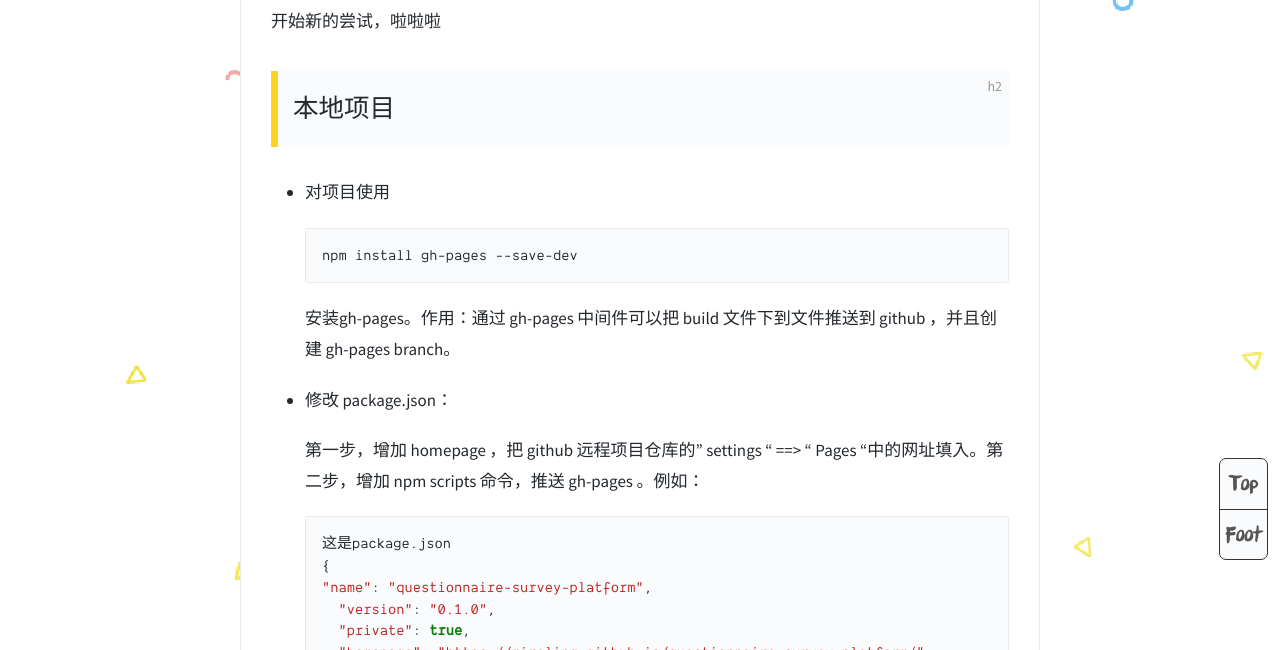
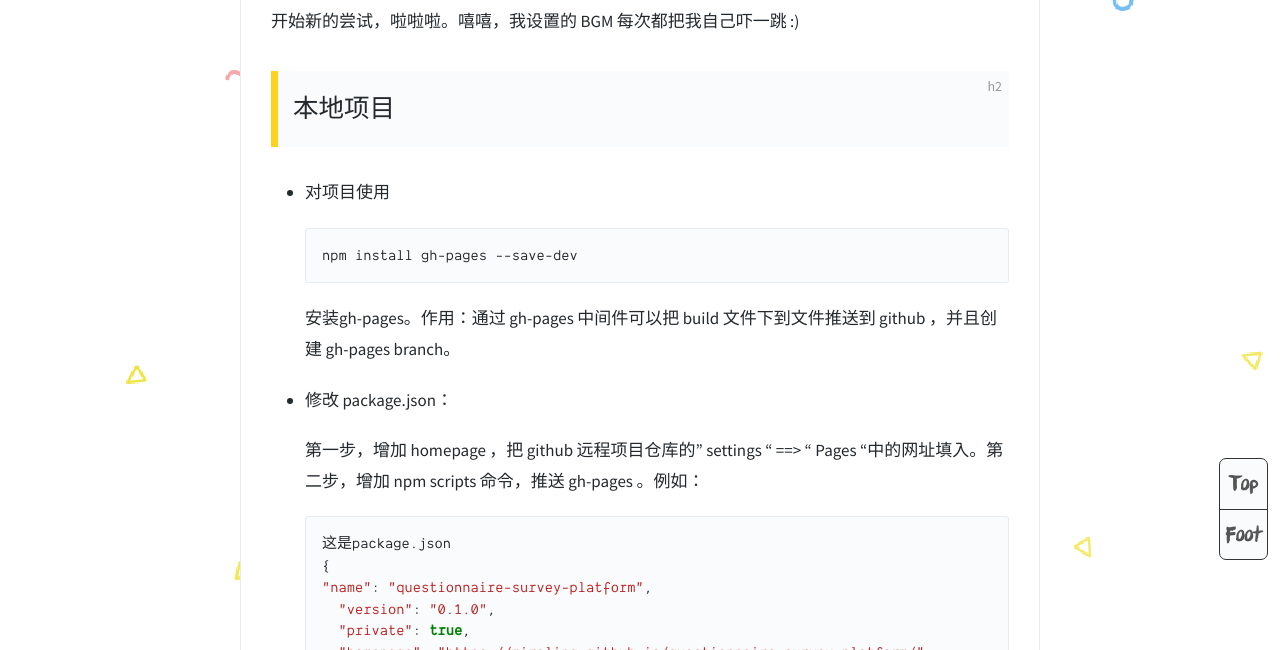
Before and after one commit to Miraling/Miraling.github.io, a Jekyll site: the page built from _posts/2021-08-08-ReactInGitPage.md, in a window 1280 px wide and 900 px high, scrolled down 477 px, cut to the strip 250-900 px from the top of the window. Built offline with Jekyll 4.4.1, drawn with Linux system fonts in a browser that asks for light colours; comment, search, counter and statistics services are not loaded.

Commit message:
Update 2021-08-08-ReactInGitPage.md

```diff
--- a/_posts/2021-08-08-ReactInGitPage.md
+++ b/_posts/2021-08-08-ReactInGitPage.md
@@ -10,7 +10,7 @@
 music-id: 5189652
 ---
 
-开始新的尝试，啦啦啦
+开始新的尝试，啦啦啦。嘻嘻，我设置的 BGM 每次都把我自己吓一跳 :)
 
 ## 本地项目
 
@@ -66,7 +66,7 @@
 
 ## GitHub 设置
 
-- 在项目仓库的 **Settings** ==> **Pages**，选择**Source** 来源为 **Branch : gh-pages /root**，保存。
+- 在项目仓库的 **Settings** ==> **Pages**，选择 **Source** 来源为 **Branch : gh-pages /root** ，保存。
 
 
 
@@ -80,4 +80,4 @@
 
 
 
-后续想弄点后端api，maybe  [leancloud](https://link.zhihu.com/?target=https%3A//leancloud.cn/) ?
+后续想弄点后端api，maybe  [leancloud](https://leancloud.cn/) ?
```
